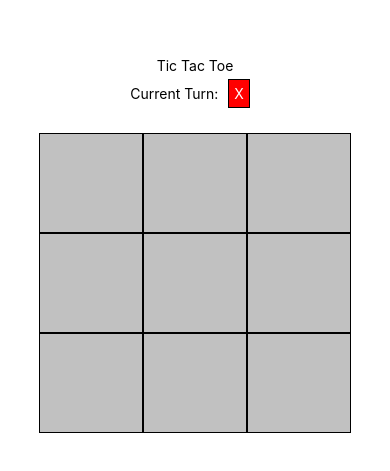
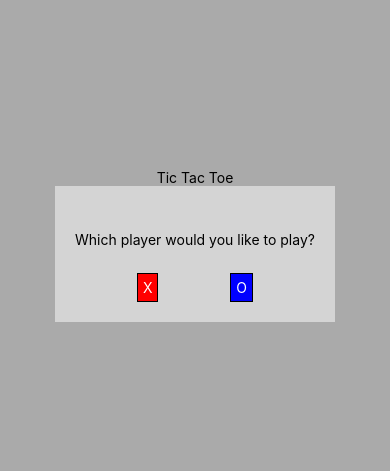
Before and after one commit to Wolven531/Tic-Tac-Native, a React Native app: screen / in a window 390 px wide. Shown: the part 177-648 px from the top of the page. Built offline with nearby package versions, Linux system fonts and the light colour scheme.

Commit message:
Update initial screen for player selection

```diff
--- a/App.js
+++ b/App.js
@@ -1,20 +1,20 @@
 import React from 'react'
-import { Button, Platform, StyleSheet, Text, View } from 'react-native'
+import { Button, Platform, StyleSheet, Text, TouchableOpacity, View } from 'react-native'
 
 import { Cell } from './Cell'
 import { Grid } from './Grid'
 
 export default class App extends React.Component {
 	static NEW_BOARD = [
-		['','',''],
-		['','',''],
-		['','','']
+		[Cell.Blank,Cell.Blank,Cell.Blank],
+		[Cell.Blank,Cell.Blank,Cell.Blank],
+		[Cell.Blank,Cell.Blank,Cell.Blank]
 	]
 
 	constructor(props) {
 		super(props)
 		this.state = {
-			currentPlayer: Cell.PlayerX,
+			currentPlayer: Cell.Blank,
 			gameEnded: false,
 			gridRows: App.NEW_BOARD
 		}
@@ -23,12 +23,45 @@ export default class App extends React.Component {
 	render() {
 		const { currentPlayer, gridRows } = this.state
 		const winner = this.checkBoardWin()
-		const hasWinner = winner !== ''
+		const hasWinner = winner !== Cell.Blank
 		const winnerDisplay = hasWinner ? `Winner: ${winner}` : 'Board has no winner'
 
 		return (
 			<View style={styles.container}>
 				<Text>Tic Tac Toe</Text>
+				{currentPlayer === Cell.Blank && <View style={
+					{
+						flexDirection: 'column',
+						backgroundColor: 'rgba(255,255,255,.5)',
+						padding: 20
+					}}>
+					<Text style={{
+						// alignContent: 'center',
+						// alignContent: 'space-around',
+						// alignItems: 'center',
+						// alignItems: 'space-around',
+						// alignItems: 'stretch',
+						// backgroundColor: 'rgba(255,0,0,.5)',
+						// justifyContent: 'center',
+						// justifyContent: 'space-around',
+						// flex: .2,
+						// flexDirection: 'column',
+						marginVertical: 25
+					}}>Which player would you like to play?</Text>
+					<View style={{
+						flex: .2,
+						flexDirection: 'row',
+						justifyContent: 'space-evenly'
+					}}>
+						<TouchableOpacity>
+							<Text style={styles.playerX}>X</Text>
+						</TouchableOpacity>
+						<TouchableOpacity>
+							<Text style={styles.playerO}>O</Text>
+						</TouchableOpacity>
+					</View>
+				</View>}
+				{currentPlayer !== Cell.Blank && <View>
 					<View style={styles.currentPlayer}>
 						<Text>Current Turn:</Text>
 						<Text style={currentPlayer === Cell.PlayerX ? styles.playerX : styles.playerO}>{currentPlayer}</Text>
@@ -43,6 +76,7 @@ export default class App extends React.Component {
 						/>
 					</View>}
 					<Grid currentPlayer={currentPlayer} gridRows={gridRows} onGridUpdated={this.onGridUpdated} />
+				</View>}
 			</View>
 		)
 	}
@@ -61,9 +95,9 @@ export default class App extends React.Component {
 			this.checkRowWin([ gridRows[2][0], gridRows[1][1], gridRows[0][2] ])
 		]
 
-		const winner = checks.find(result => result !== '')
+		const winner = checks.find(result => result !== Cell.Blank)
 
-		return winner || ''
+		return winner || Cell.Blank
 	}
 
 	checkRowWin = row => {
@@ -71,10 +105,10 @@ export default class App extends React.Component {
 		const middleCol = row[1]
 		const rightCol = row[2]
 
-		if (leftCol !== '' && (leftCol === middleCol && middleCol === rightCol)) {
+		if (leftCol !== Cell.Blank && (leftCol === middleCol && middleCol === rightCol)) {
 			return leftCol
 		}
-		return ''
+		return Cell.Blank
 	}
 
 	nextPlayer = () => this.state.currentPlayer === Cell.PlayerX ? Cell.PlayerO : Cell.PlayerX
@@ -83,7 +117,7 @@ export default class App extends React.Component {
 		if (this.state.gameEnded) {
 			return
 		}
-		if (this.checkBoardWin() !== '') {
+		if (this.checkBoardWin() !== Cell.Blank) {
 			this.setState({ gameEnded: true })
 			return
 		}
@@ -107,11 +141,12 @@ export default class App extends React.Component {
 const styles = StyleSheet.create({
 	container: {
 		alignItems: 'center',
-		backgroundColor: '#fff',
+		backgroundColor: '#aaa',
 		flex: 1,
 		flexDirection: 'column',
 		fontFamily: Platform.OS === 'android' ? 'Roboto' : 'Arial',
-		justifyContent: 'center'
+		justifyContent: 'center',
+		paddingVertical: 50
 	},
 	currentPlayer: {
 		alignItems: 'center',
```
Lines whose indentation alone changed are shown as unchanged.
